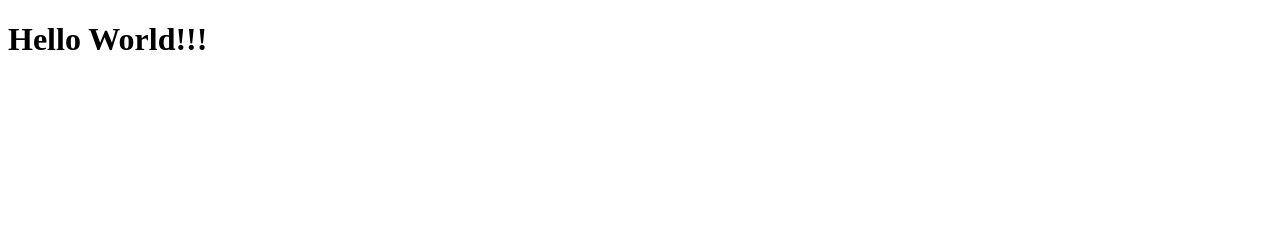
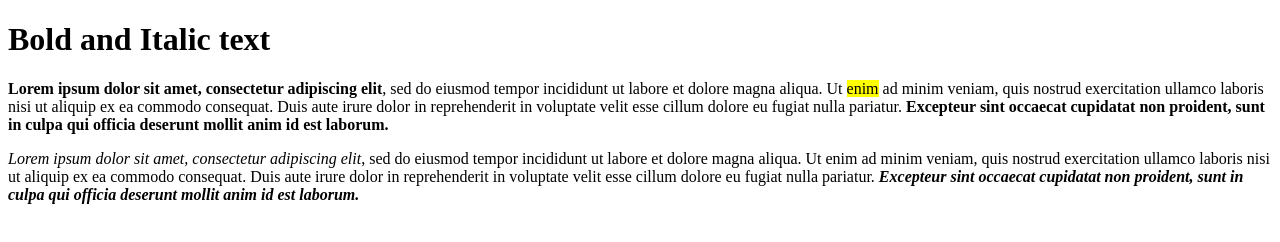
Before and after one commit to JudgementKazzy68/html_practice, a plain HTML site: page html-boilerplate/index.html in a window 1280 px wide. Drawn offline with Linux system fonts and the light colour scheme.

Commit message:
Added formatting

```diff
--- a/html-boilerplate/index.html
+++ b/html-boilerplate/index.html
@@ -3,9 +3,34 @@
 <head>
     <meta charset="UTF-8">
     <meta name="viewport" content="width=device-width, initial-scale=1.0">
-    <title>Document</title>
+    <title>My first webpage</title>
 </head>
 <body>
-    <h1>Hello World!!!</h1>
+    <h1>Bold and Italic text</h1>
+    <p><strong>Lorem ipsum dolor sit amet, consectetur
+    adipiscing elit</strong>, sed do eiusmod tempor
+    incididunt ut labore et dolore magna aliqua.
+    Ut <mark>enim</mark> ad minim veniam, quis nostrud exercitation
+    ullamco laboris nisi ut aliquip ex ea commodo
+    consequat. Duis aute irure dolor in
+    reprehenderit in voluptate velit esse
+    cillum dolore eu fugiat nulla pariatur.
+    <strong>Excepteur sint occaecat cupidatat non
+    proident, sunt in culpa qui officia
+    deserunt mollit anim id est laborum.</strong></p>
+
+    <!--This is an HTML comment-->
+
+    <p><em>Lorem ipsum dolor sit amet, consectetur
+    adipiscing elit</em>, sed do eiusmod tempor
+    incididunt ut labore et dolore magna aliqua.
+    Ut enim ad minim veniam, quis nostrud exercitation
+    ullamco laboris nisi ut aliquip ex ea commodo
+    consequat. Duis aute irure dolor in
+    reprehenderit in voluptate velit esse
+    cillum dolore eu fugiat nulla pariatur.
+    <strong><em>Excepteur sint occaecat cupidatat non
+    proident, sunt in culpa qui officia
+    deserunt mollit anim id est laborum.</em></strong></p>
 </body>
 </html>
```
